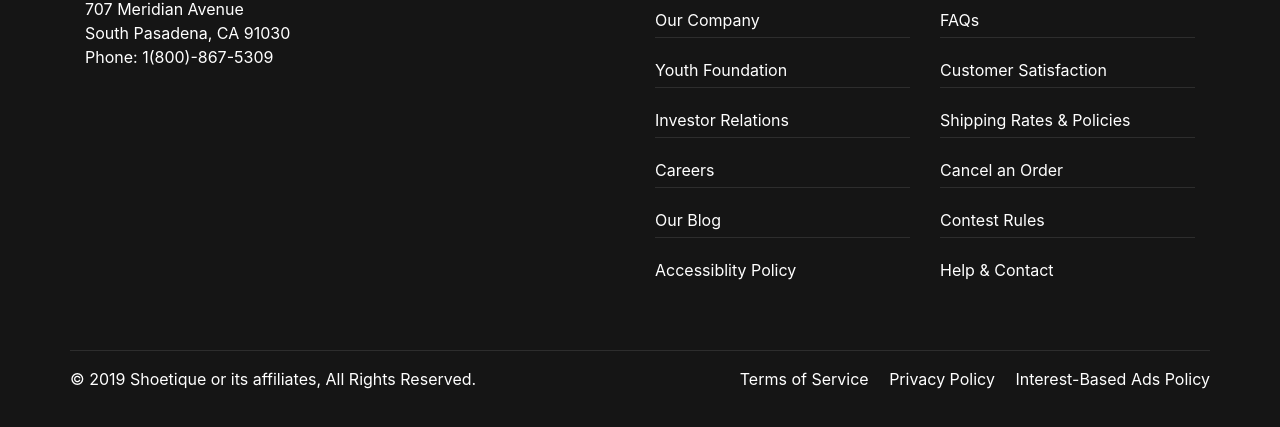
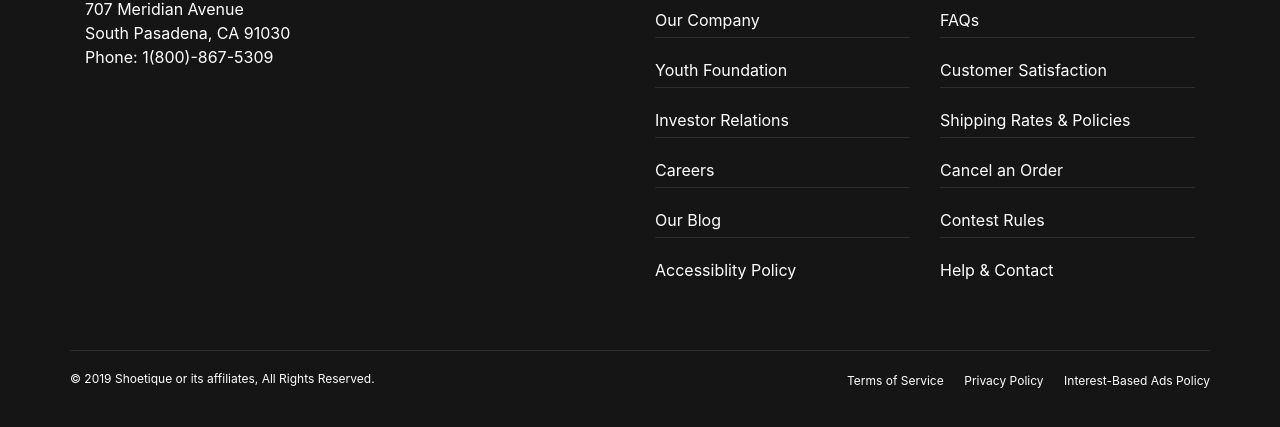
Before and after one commit to ShanClayton/Onlinestore, a plain HTML site: page index.html in a window 1280 px wide. Shown: the part 3620-4047 px from the top of the page. Drawn offline with nearby package versions, Linux system fonts and the light colour scheme; a web font is replaced by a local one.

Commit message:
corrected footer btm font size

```diff
--- a/index.html
+++ b/index.html
@@ -461,12 +461,12 @@
         <hr class="line mt-5 w-100" />
         <div class="w-100 d-md-flex justify-content-between align-items-center text-center">
           <div class="order-2">
-            <a class="footer-link" href="#">Terms of Service</a>
-            <a class="footer-link ml-3" href="#">Privacy Policy</a>
-            <a class="footer-link ml-3" href="#">Interest-Based Ads Policy</a>
+            <a class="footer-link btmrow" href="#">Terms of Service</a>
+            <a class="footer-link btmrow ml-3 " href="#">Privacy Policy</a>
+            <a class="footer-link btmrow ml-3" href="#">Interest-Based Ads Policy</a>
           </div>
           <div>
-            <p class="m-0 text-sm order-1">
+            <p class="copyright m-0 text-sm order-1">
               &copy; 2019 Shoetique or its affiliates, All Rights Reserved.</p>
           </div>
 
--- a/main.css
+++ b/main.css
@@ -327,4 +327,12 @@ footer{
 .line{
   border-top-color: rgba(255,255,255, .1);
 }
+
+.copyright{
+  font-size: 12px;
+}
+
+.btmrow{
+  font-size: 12px;
+}
 /* end footer */
```
